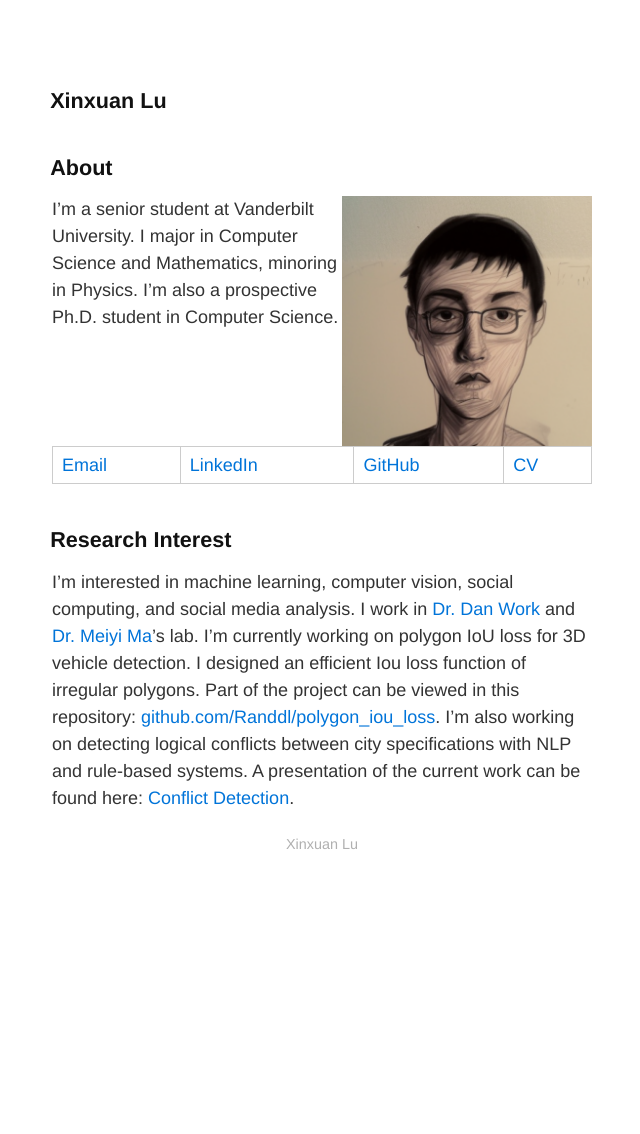
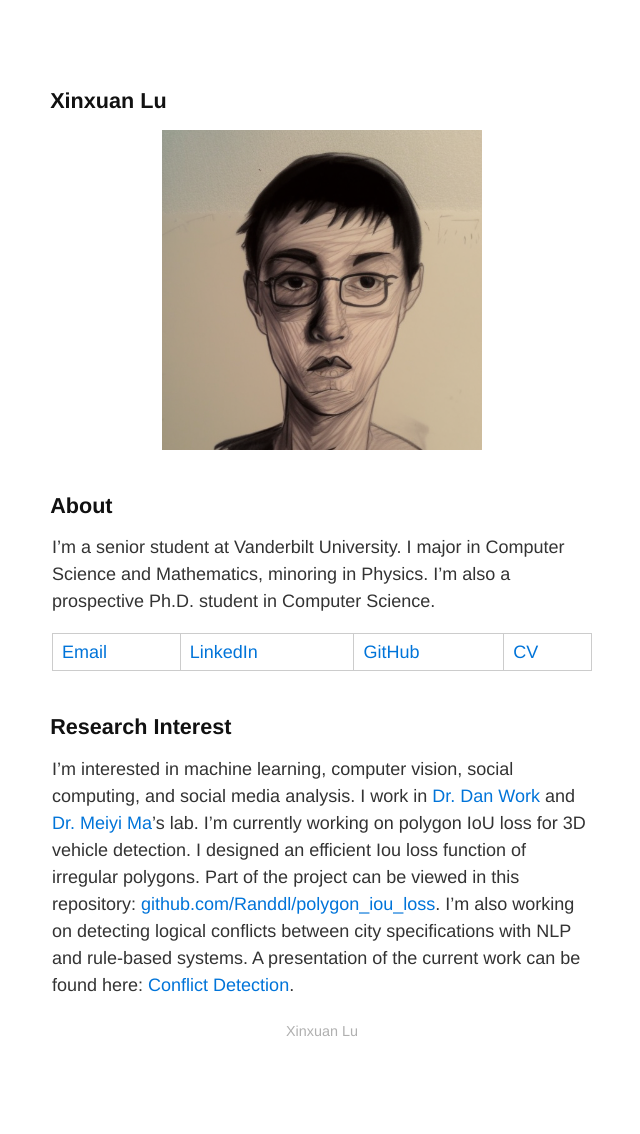
Before and after one commit to Randdl/Randdl.github.io, a Jekyll site: the page built from index.md, in a window 1280 px wide. Shown: the whole page, without its empty margins (318-958 px from the left). Built offline with Jekyll 4.4.1, drawn with Linux system fonts in a browser that asks for light colours; our own code applies the rules of GitHub Pages for plain Markdown files; before the commit the page ends 947 px from its top, so only the background shows below that.

Commit message:
Update index.md

```diff
--- a/index.md
+++ b/index.md
@@ -5,8 +5,9 @@ layout: default
 
 ## Xinxuan Lu
 
+![Image](/assets/self_portrait.png){: width="320"}
+
 ## About
-![Image](/assets/self_portrait.png){: width="250" style="float: right"}
 
 I'm a senior student at Vanderbilt University. I major in Computer Science and Mathematics, minoring in Physics.
 I'm also a prospective Ph.D. student in Computer Science.
```
